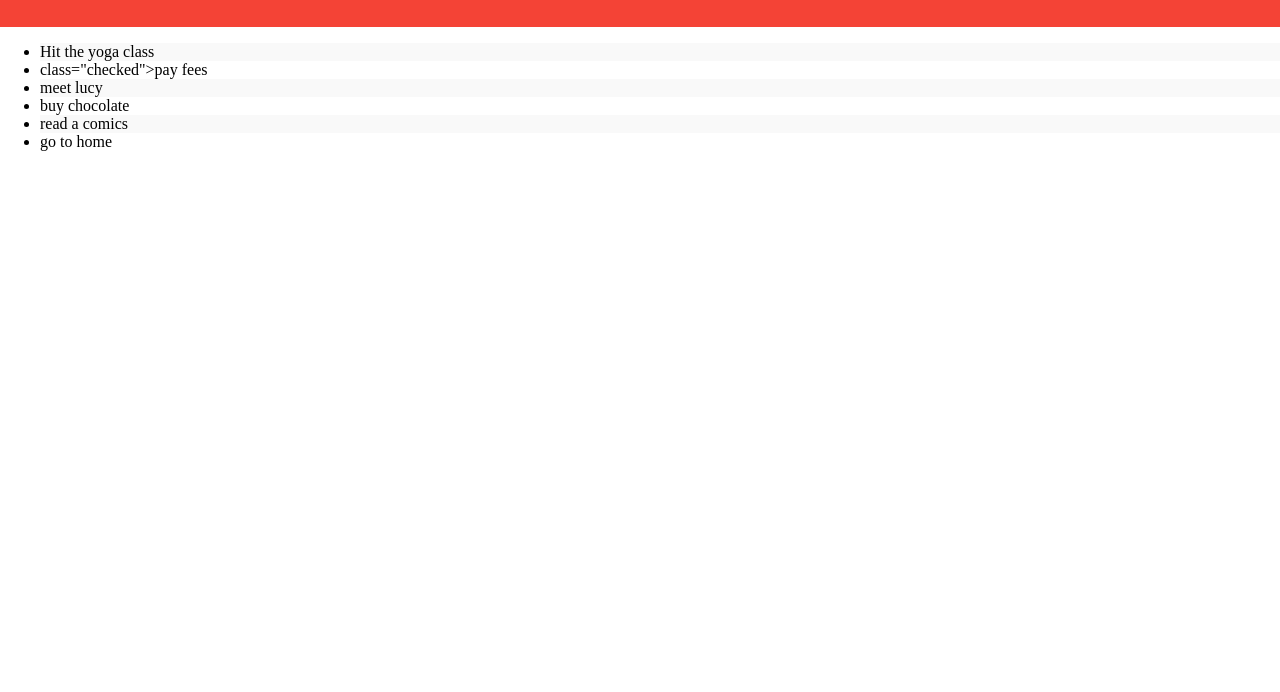
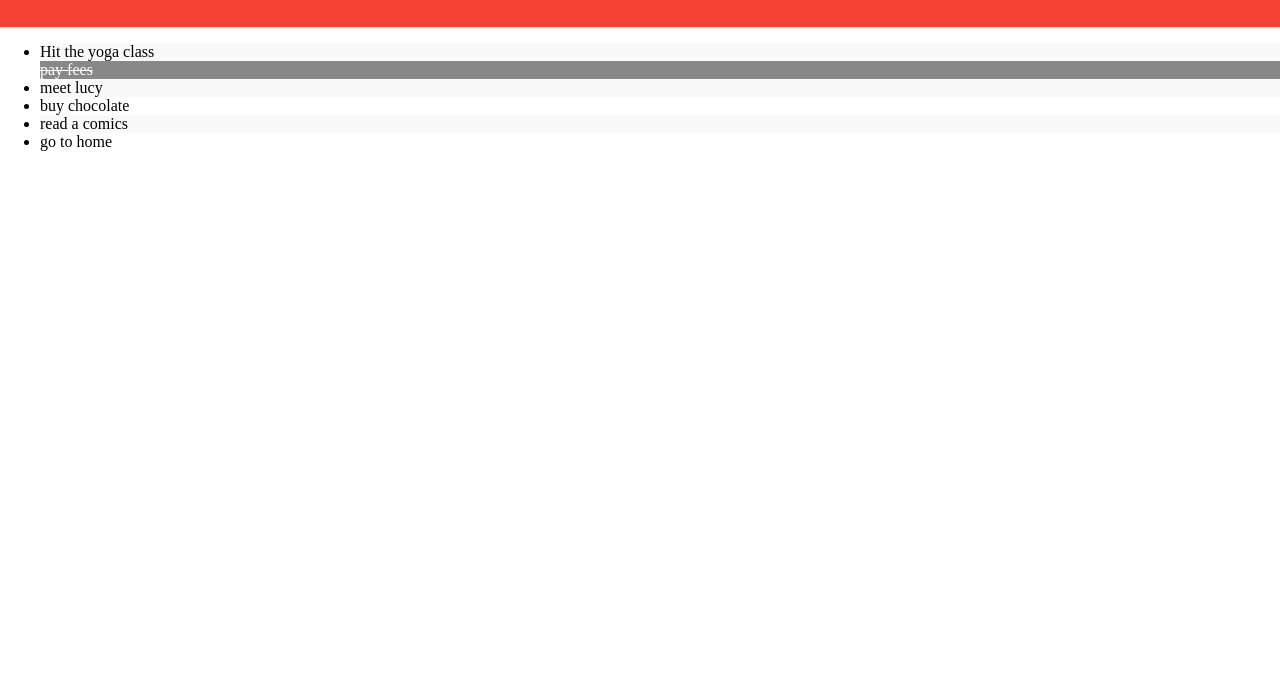
Before and after one commit to pavi11211/websitelist, a plain HTML site: page list.html in a window 1280 px wide. Shown: the part 108-800 px from the top of the page. Drawn offline with Linux system fonts and the light colour scheme.

Commit message:
Update list.html

```diff
--- a/list.html
+++ b/list.html
@@ -100,7 +100,7 @@ input {
 </div>
 <ul id="myUL">
     <li>Hit the yoga class</li>
-    <li>class="checked">pay fees</li>
+    <li class="checked">pay fees</li>
     <li>meet lucy</li>
     <li>buy chocolate</li>
     <li>read a comics</li>
```
